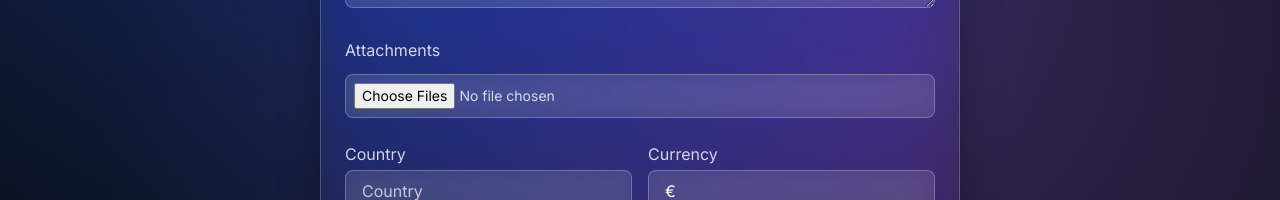
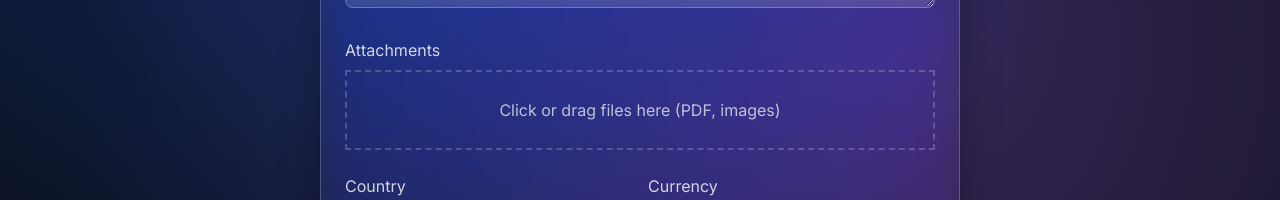
Before and after one commit to Tobias-Bucci/PlanPago, a React (Create React App) app in the folder frontend/: page /contracts/new in a window 1280 px wide. Shown: the part 697-897 px from the top of the page. Built offline with nearby package versions, Linux system fonts and the light colour scheme; no server answers; sample sign-in values are in the browser's storage.

Commit message:
drag and drop

```diff
--- a/frontend/src/pages/ContractForm.jsx
+++ b/frontend/src/pages/ContractForm.jsx
@@ -1,5 +1,5 @@
 import { API_BASE } from "../config";
-import React, { useState, useEffect } from "react";
+import React, { useState, useEffect, useRef } from "react";
 import { useNavigate, useLocation, useParams } from "react-router-dom";
 import { computeNet } from "../utils/taxUtils";
 
@@ -35,6 +35,8 @@ export default function ContractForm() {
   const [currency, setCur]     = useState("€");
   const [msg,      setMsg]     = useState("");
   const [busy,     setBusy]    = useState(false);
+  const [dragActive, setDragActive] = useState(false);
+  const fileInputRef = useRef(null);
 
   /* ───── preload user context & contract ──────────── */
   useEffect(() => {
@@ -314,14 +316,36 @@ export default function ContractForm() {
 
           <div className="space-y-2">
             <label className="block mb-1 text-white/80">Attachments</label>
+            <div
+              className={`frosted-file border-dashed border-2 ${busy ? 'opacity-60' : 'hover:border-emerald-400'} ${dragActive ? 'border-emerald-400 bg-emerald-900/10' : 'border-white/20 bg-transparent'}`}
+              style={{ minHeight: 80, display: 'flex', alignItems: 'center', justifyContent: 'center', position: 'relative', cursor: busy ? 'not-allowed' : 'pointer' }}
+              onDragOver={e => { e.preventDefault(); if (!busy) setDragActive(true); }}
+              onDragLeave={e => { e.preventDefault(); setDragActive(false); }}
+              onDrop={e => {
+                e.preventDefault(); setDragActive(false);
+                if (busy) return;
+                if (e.dataTransfer.files && e.dataTransfer.files.length > 0) {
+                  setField("files", e.dataTransfer.files);
+                }
+              }}
+              onClick={() => !busy && fileInputRef.current && fileInputRef.current.click()}
+            >
               <input
                 type="file"
                 multiple
                 accept="image/*,application/pdf"
-              onChange={(e) => setField("files", e.target.files)}
+                onChange={e => setField("files", e.target.files)}
                 className="frosted-file"
                 disabled={busy}
+                ref={fileInputRef}
+                style={{ display: 'none' }}
               />
+              <span className="text-white/70 select-none pointer-events-none">
+                {form.files && form.files.length > 0
+                  ? Array.from(form.files).map(f => f.name).join(", ")
+                  : "Click or drag files here (PDF, images)"}
+              </span>
+            </div>
           </div>
 
           <div className="grid grid-cols-1 sm:grid-cols-2 gap-4">
```
Lines whose indentation alone changed are shown as unchanged.
